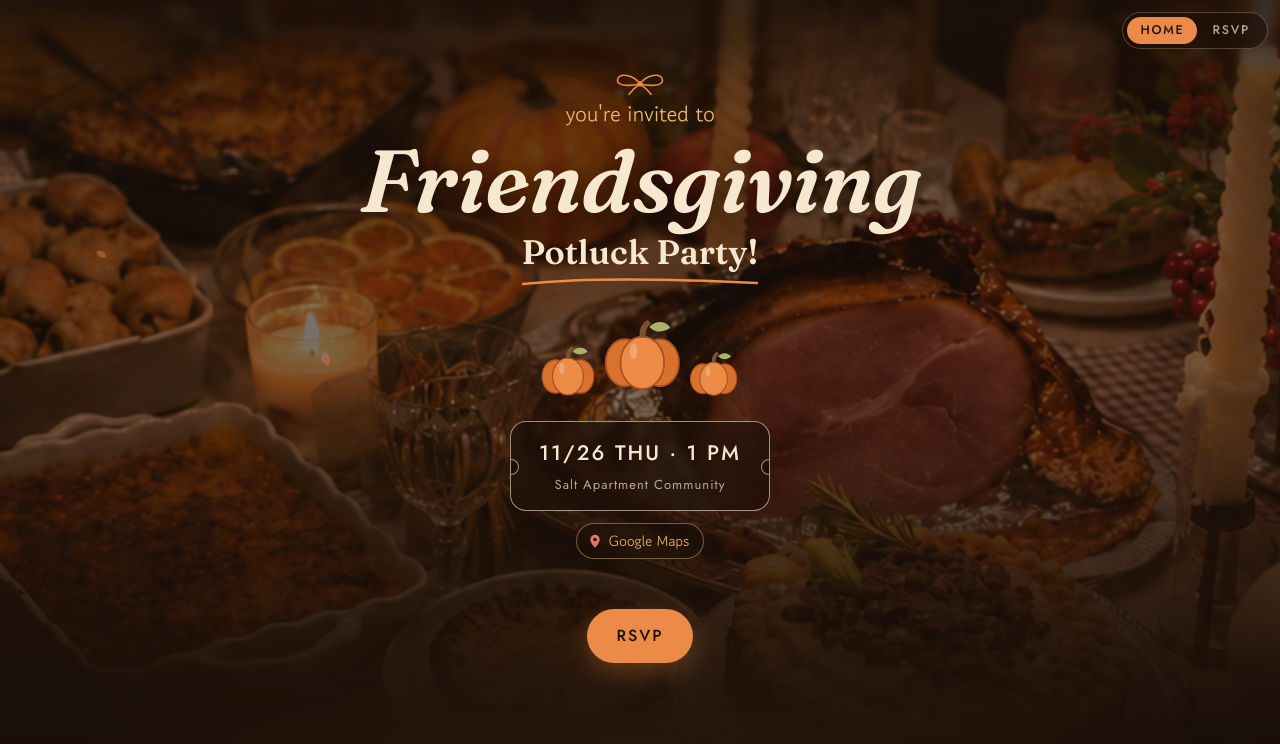
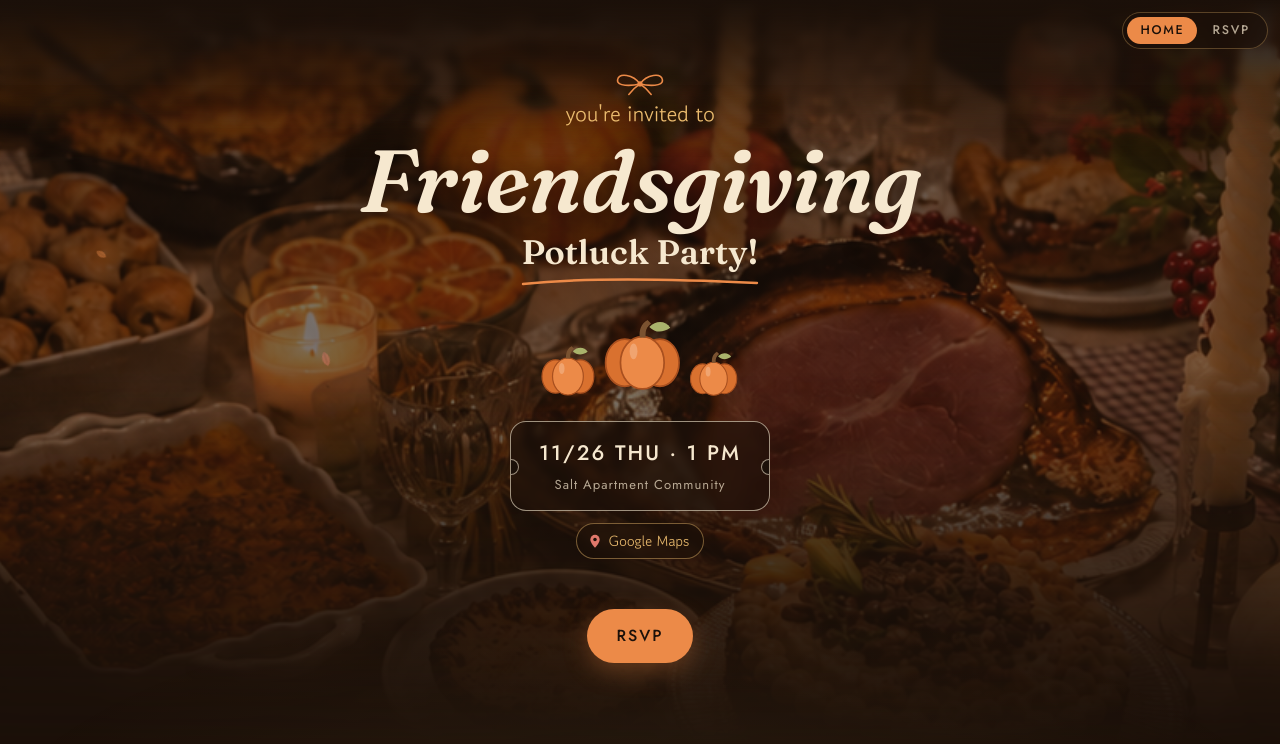
Before and after one commit to friends-giving/friends-giving.github.io, a plain HTML site: page index.html in a window 1280 px wide. Shown: the top 744 px of the page. Drawn offline with Linux system fonts and the light colour scheme; no server answers; a web font is replaced by a local one.

Commit message:
Ease the hero top into the status bar colour
Co-Authored-By: Claude Opus 5.5 <noreply@anthropic.com>
Claude-Session: https://claude.ai/code/session_01EoCRY5cupQNtUjCQAkdLw2

```diff
--- a/index.html
+++ b/index.html
@@ -96,15 +96,17 @@
   }
   .hero-bg::after{
     content:"";position:absolute;inset:0;
-    background:linear-gradient(180deg, var(--bg) 0%, rgba(27,16,9,.80) 7%, rgba(27,16,9,.68) 20%, rgba(27,16,9,.58) 40%, rgba(27,16,9,.55) 62%, rgba(27,16,9,.75) 100%);
+    background:linear-gradient(180deg, rgba(27,16,9,.68) 0%, rgba(27,16,9,.60) 35%, rgba(27,16,9,.55) 62%, rgba(27,16,9,.75) 100%);
   }
   /* soft blur on the top of the photo only (scrolls with the hero) */
   .hero::before{
-    content:"";position:absolute;z-index:1;top:0;left:0;right:0;height:calc(env(safe-area-inset-top) + 110px);pointer-events:none;
-    background:linear-gradient(180deg, rgba(27,16,9,.45) 0%, rgba(27,16,9,0) 100%);
-    backdrop-filter:blur(5px);-webkit-backdrop-filter:blur(5px);
-    -webkit-mask-image:linear-gradient(180deg,#000 0%,#000 35%,transparent 100%);
-    mask-image:linear-gradient(180deg,#000 0%,#000 35%,transparent 100%);
+    content:"";position:absolute;z-index:1;top:0;left:0;right:0;height:calc(env(safe-area-inset-top) + 170px);pointer-events:none;
+    background:linear-gradient(180deg,
+      rgba(27,16,9,1) 0%, rgba(27,16,9,.86) 12%, rgba(27,16,9,.66) 26%, rgba(27,16,9,.45) 42%,
+      rgba(27,16,9,.27) 58%, rgba(27,16,9,.13) 74%, rgba(27,16,9,.04) 88%, rgba(27,16,9,0) 100%);
+    backdrop-filter:blur(4px);-webkit-backdrop-filter:blur(4px);
+    -webkit-mask-image:linear-gradient(180deg,#000 0%,#000 50%,transparent 100%);
+    mask-image:linear-gradient(180deg,#000 0%,#000 50%,transparent 100%);
   }
   .hero .wrap{display:flex;flex-direction:column;align-items:center}
   .bow{width:84px;height:auto;color:var(--pumpkin);margin-bottom:4px}
```
